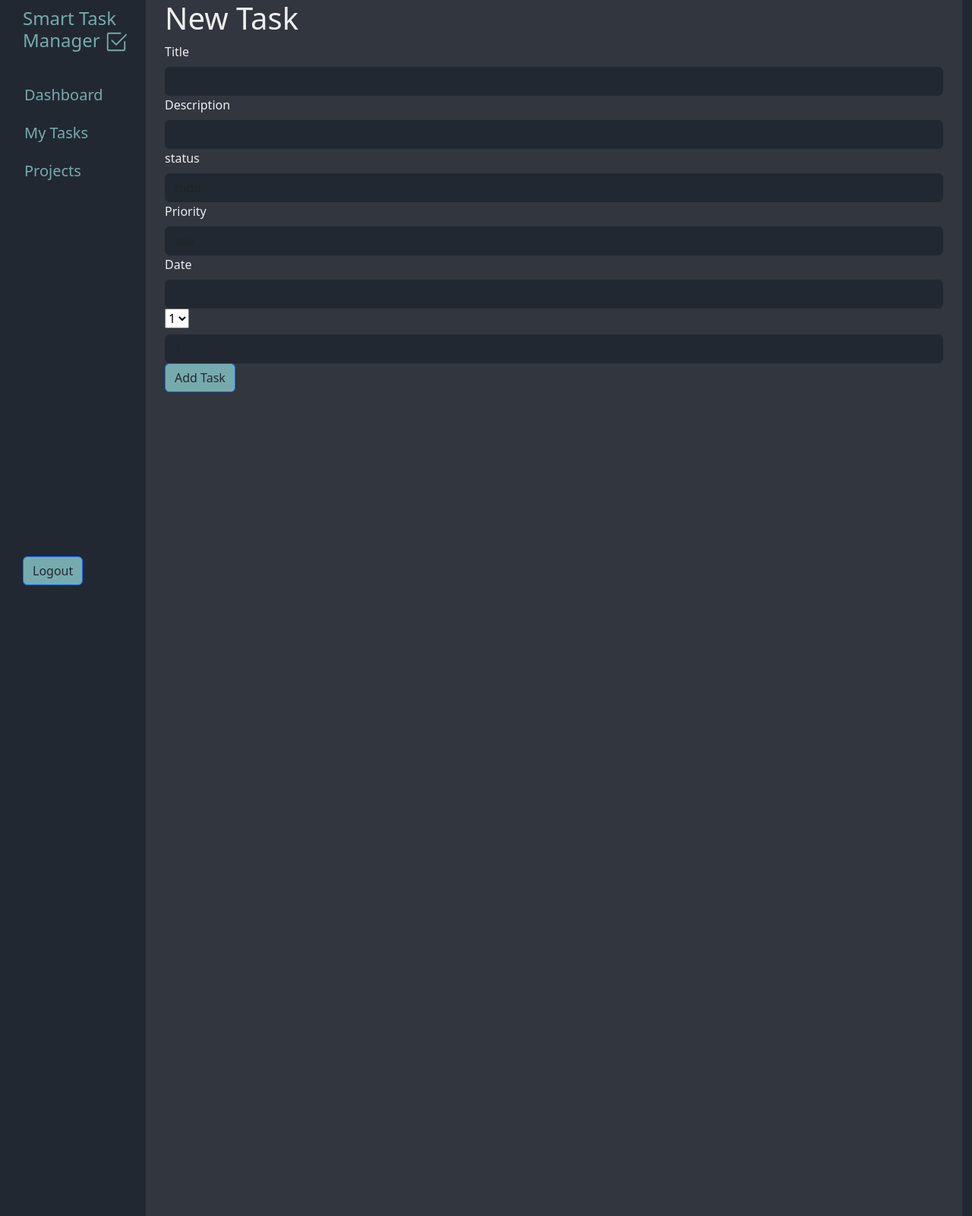
After one commit to kathleen547/SmartTaskManager, a Flask app: page /new-task in a window 1280 px wide. The commit adds this page. Shown: the whole page at 76% size. Run offline with Flask 3, Linux system fonts and the light colour scheme; a user stored in the database is signed in; tables that the repository leaves empty hold one stand-in row (values such as "Sample post"); some libraries are stand-ins or nearby versions.

Commit message:
add project and task views with corresponding routes

```diff
--- a/app/forms.py
+++ b/app/forms.py
@@ -1,5 +1,5 @@
 from flask_wtf import FlaskForm
-from wtforms import StringField, SubmitField, PasswordField
+from wtforms import StringField, SubmitField, PasswordField, SelectField
 from wtforms.validators import DataRequired
 
 
@@ -14,3 +14,19 @@ class LoginForm(FlaskForm):
     email = StringField(label="Email", validators=[DataRequired()])
     password = PasswordField(label="Password", validators=[DataRequired()])
     submit = SubmitField("Login")
+
+
+class CreateProject(FlaskForm):
+    title = StringField(label="Title", validators=[DataRequired()])
+    description = StringField(label="Description", validators=[DataRequired()])
+    submit = SubmitField("Create Project")
+
+
+class CreateTask(FlaskForm):
+    title = StringField(label="Title", validators=[DataRequired()])
+    description = StringField(label="Description", validators=[DataRequired()])
+    status = SelectField(label="status", choices=["todo", "in_progress", "done"], validators=[DataRequired()])
+    priority = SelectField(label="Priority", choices=["low", "medium", "high"], validators=[DataRequired()])
+    due_date = StringField(label="Date", validators=[DataRequired()])
+    project_id = SelectField(label="Project", choices=[], coerce=int, validators=[DataRequired()])
+    submit = SubmitField("Add Task")
--- a/app/routes.py
+++ b/app/routes.py
@@ -1,9 +1,10 @@
 from flask import Blueprint, request, redirect, url_for, render_template, flash
-from .forms import RegisterForm, LoginForm
+from .forms import RegisterForm, LoginForm, CreateProject, CreateTask
 from werkzeug.security import generate_password_hash, check_password_hash
 from flask_login import login_user, current_user, login_required, logout_user
 from .extensions import db
-from .models import User
+from .models import User, Task, Project
+from sqlalchemy import func
 
 main = Blueprint('main', __name__)
 
@@ -59,4 +60,63 @@ def logout():
 
 @main.route('/dashboard')
 def get_content():
-    return render_template("dashboard.html", current_user=current_user)
+    tasks_to_filter = db.select(Task).where(Task.assigned_user_id == current_user.id and Task.priority == 'todo')
+    todo_number = db.session.scalar(db.select(func.count()).select_from(tasks_to_filter))
+
+    to_filter = db.select(Project).where(Project.owner_id == current_user.id)
+    project_number = db.session.scalar(db.select(func.count()).select_from(to_filter))
+    return render_template("dashboard.html", current_user=current_user, data=project_number, data1=todo_number)
+
+
+@main.route('/new-project', methods=["GET", "POST"])
+def add_new_project():
+    form = CreateProject()
+    new_id=current_user.id
+    if form.validate_on_submit():
+        new_project = Project(
+            title=form.title.data,
+            description=form.description.data,
+            owner_id= new_id
+        )
+        db.session.add(new_project)
+        db.session.commit()
+        return redirect(url_for('main.get_all_projects'))
+    return render_template("make-project.html", form=form, current_user=current_user)
+
+
+@main.route('/projects', methods=["GET"])
+def get_all_projects():
+    result = db.session.execute(db.select(Project).where(Project.owner_id == current_user.id))
+    projects = result.scalars().all()
+    return render_template("projects.html", projects= projects, current_user=current_user)
+
+
+@main.route('/new-task', methods=["GET", "POST"])
+def add_new_task():
+    form = CreateTask()
+    result = db.session.execute(db.select(Project).where(Project.owner_id == current_user.id))
+    projects = result.scalars().all()
+    form.project_id.choices = [p.id for p in projects]
+    if form.validate_on_submit():
+        task_user_id = current_user.id
+
+        new_task = Task(
+            title= form.title.data,
+            description= form.description.data,
+            status= form.status.data,
+            priority= form.priority.data,
+            due_date= form.due_date.data,
+            project_id=form.project_id.data,
+            assigned_user_id= task_user_id
+        )
+        db.session.add(new_task)
+        db.session.commit()
+        return redirect(url_for('main.get_all_tasks'))
+    return render_template("make-task.html", form=form, current_user=current_user)
+
+
+@main.route('/my-tasks', methods=["GET"])
+def get_all_tasks():
+    result = db.session.execute(db.select(Task).where(Task.assigned_user_id == current_user.id))
+    tasks = result.scalars().all()
+    return render_template("my-tasks.html", tasks=tasks, current_user=current_user)
--- a/app/static/css/styles.css
+++ b/app/static/css/styles.css
@@ -177,3 +177,37 @@ font-weight: bold;
 .tableContent{
 margin-top: 60px;
 }
+
+ .btns{
+        display: flex;
+        justify-content: flex-end;
+       }
+
+       .btnA,.btnB{
+            width: 50px;
+            background-color: #EEEEEE;
+            border-color: #222831;
+            border-width: 2px;
+            margin-top: 10px;
+        }
+
+        .btnA:hover,
+        .btnB:hover{
+            background-color:#76ABAE;
+        }
+
+
+/* Create Project Form */
+        .flex-container1{
+            width: 600px;
+
+        }
+        .btn2{
+position:absolute;
+background-color: var(--stm-accent);
+color: var(--stm-bg);
+}
+
+.btn2:hover{
+background-color: var(--stm-text-light);
+}
--- a/app/templates/base.html
+++ b/app/templates/base.html
@@ -20,12 +20,13 @@
         <ul>
       <li class="nav-item">
         <a href="#" class="nav-link active" aria-current="page">Dashboard</a> </li>
-        <li> <a href="#" class="nav-link">My Tasks</a> </li>
-          <li> <a href="#" class="nav-link">Projects</a> </li> </ul>
+        <li> <a href="{{ url_for('main.get_all_tasks') }}" class="nav-link">My Tasks</a> </li>
+          <li> <a href="{{ url_for('main.get_all_projects') }}" class="nav-link">Projects</a> </li> </ul>
       <div class="exit">
       <button class="btn btn-primary btn1">Logout</button>
       </div>
     </div>
   {% block content %}{% endblock %}
+</div>
 </body>
 </html>
--- /dev/null
+++ b/app/templates/make-task.html
@@ -0,0 +1,47 @@
+{% extends 'base.html' %}
+{% block title %}New Project{% endblock %}
+
+{% block content %}
+<div class="main">
+  <div class="flex-container2">
+            <h1>New Task</h1>
+       <form class="box" action="{{ url_for('main.add_new_task') }}" method="POST">
+           {{ form.hidden_tag() }}
+           <div class="field">
+               {{ form.title.label(class="form-label") }}
+               {{ form.title(class="form-control") }}
+           </div>
+           <div class="field">
+               {{ form.description.label(class="form-label") }}
+               {{ form.description(class="form-control") }}
+           </div>
+           <div class="field">
+               {{ form.status.label(class="form-label") }}
+               {{ form.status(class="form-control") }}
+           </div>
+           <div class="field">
+               {{ form.priority.label(class="form-label") }}
+               {{ form.priority(class="form-control") }}
+           </div>
+           <div class="field">
+               {{ form.due_date.label(class="form-label") }}
+               {{ form.due_date(class="form-control") }}
+           </div>
+           <div class="field">
+               {{ form.project_id(class="form-label") }}
+               {{ form.project_id(class="form-control") }}
+           </div>
+
+           <div class="field">
+               {{ form.submit(class="btn btn-primary btn2 mb-3") }}
+           </div>
+
+       </form>
+
+
+
+  </div>
+
+</div>
+
+{% endblock %}
```
Also changed, not shown: app/templates/dashboard.html (+10 -8 lines), app/templates/make-project.html (added, +29 -0 lines), app/templates/my-tasks.html (added, +41 -0 lines), app/templates/projects.html (added, +35 -0 lines).
